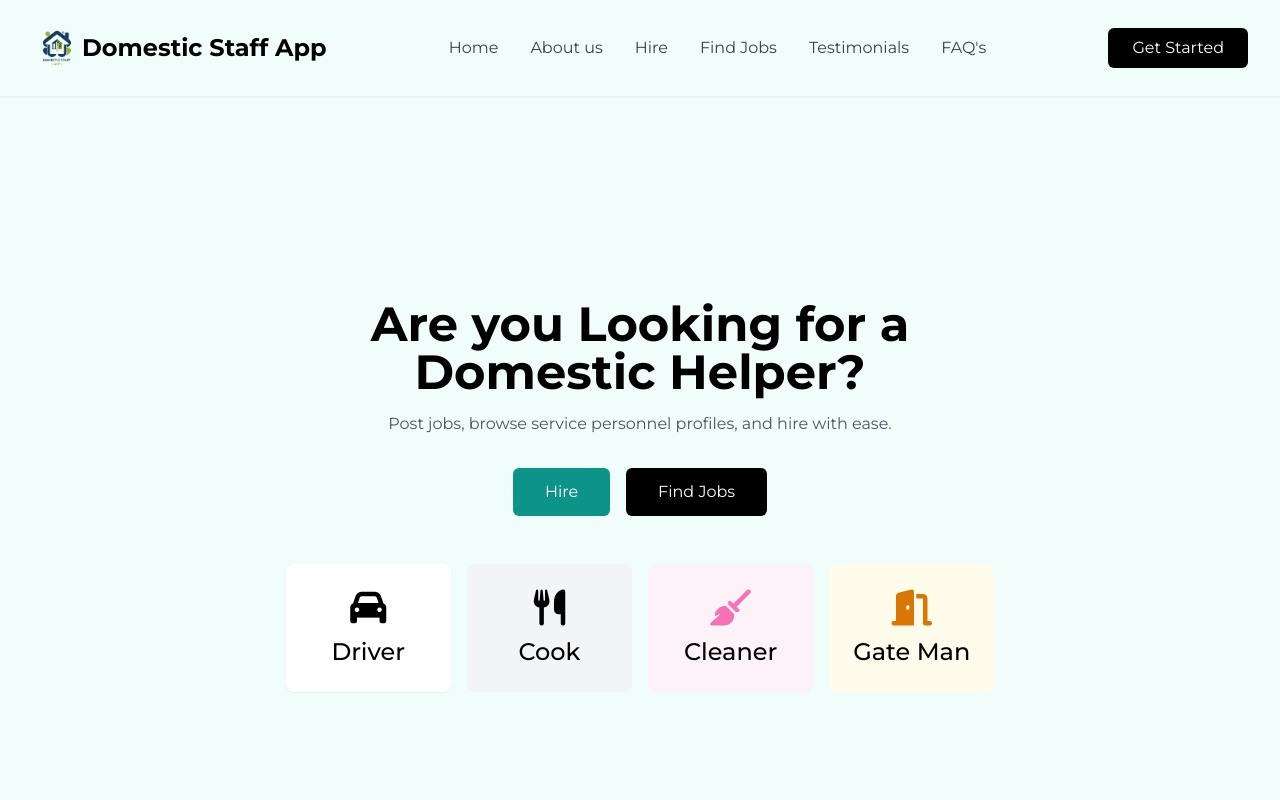
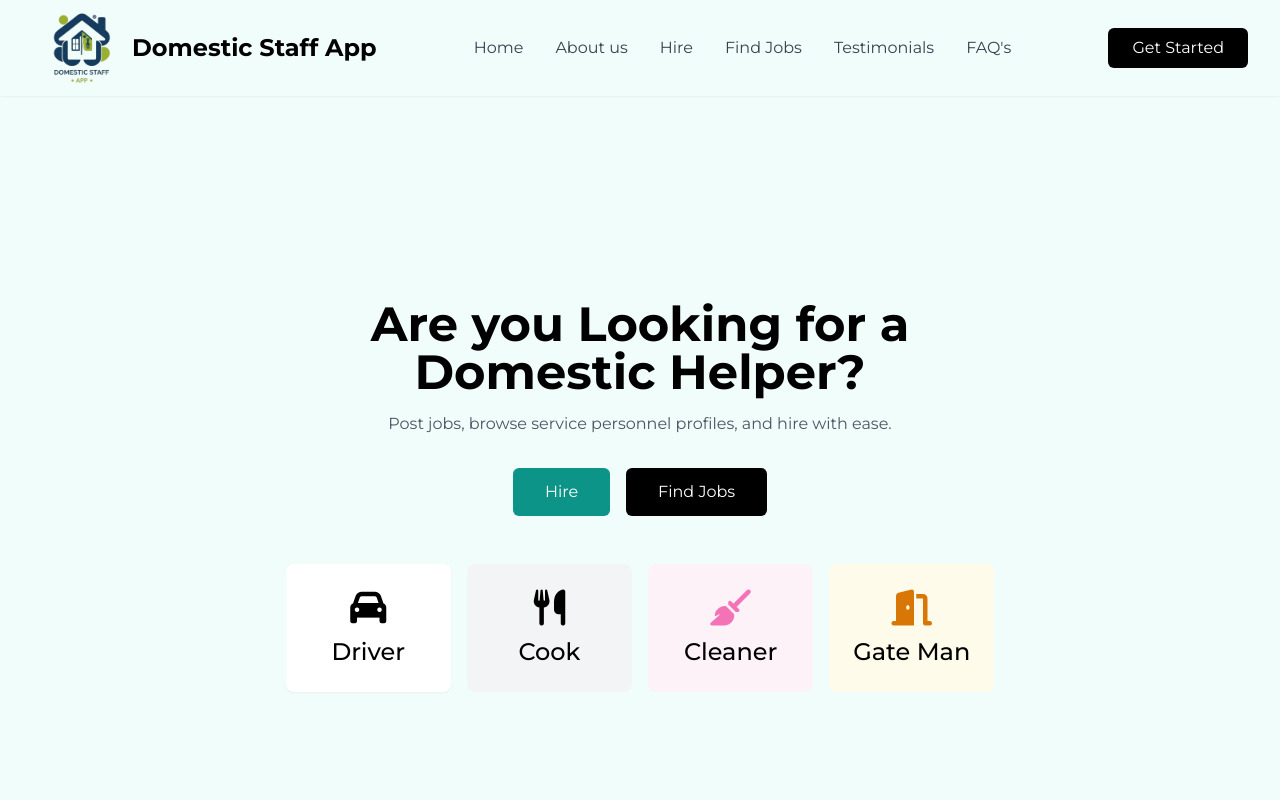
Before and after one commit to theahmadm3/domestic-staff-landing-page, a plain HTML site: page index.html in a window 1280 px wide. Shown: the top 800 px of the page. Drawn offline with nearby package versions, Linux system fonts and the light colour scheme.

Commit message:
Increase logo size for better visibility in header

```diff
--- a/index.html
+++ b/index.html
@@ -28,7 +28,7 @@
 			<nav class="w-full px-4 sm:px-6 lg:px-8">
 				<div class="flex justify-between items-center h-16">
 					<div class="text-2xl font-bold inline-flex items-center max-w-1/3">
-						<img src="/domestic-staff-logo.png" alt="Logo" class="w-[50px]" />
+						<img src="/domestic-staff-logo.png" alt="Logo" class="w-[100px]" />
 						<span class="hidden md:block">Domestic Staff App</span>
 					</div>
 					<div class="hidden lg:flex space-x-8">
```
